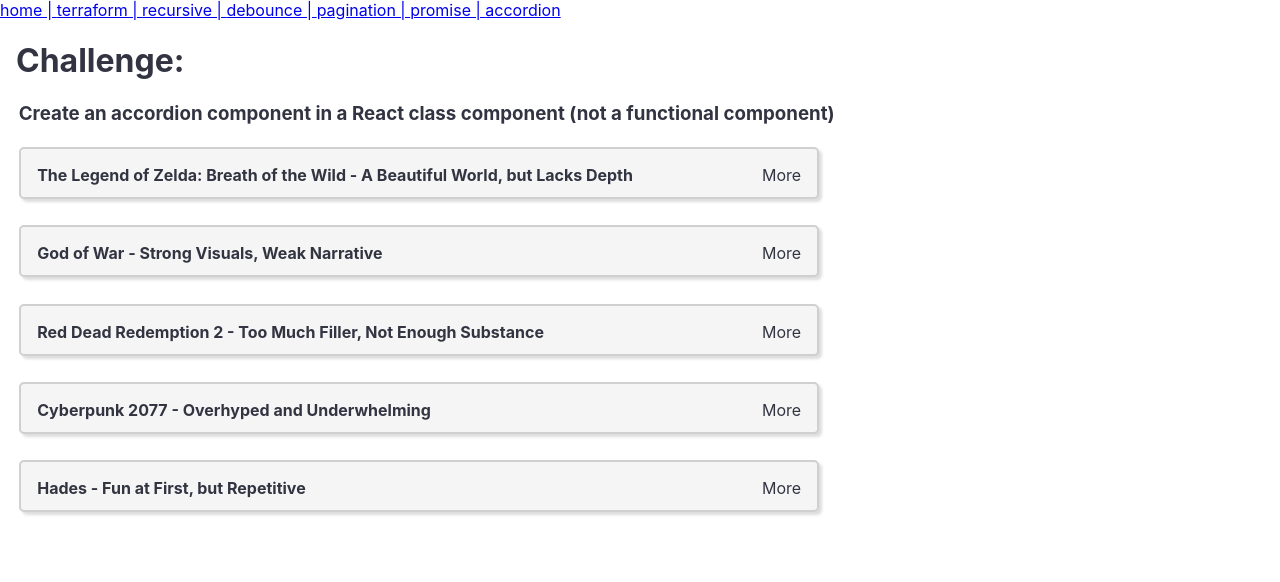
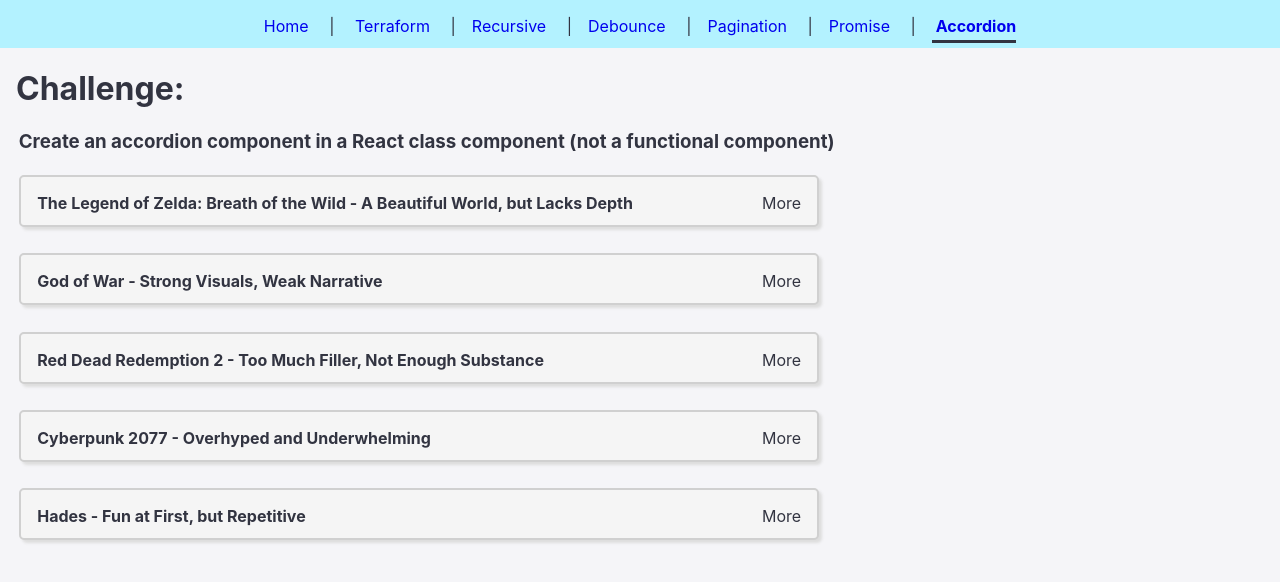
Before and after one commit to jase-d-ace/reddit-frontend-challenges, a React (Create React App) app: page /accordion in a window 1280 px wide. Shown: the top 582 px of the page. Built offline with nearby package versions, Linux system fonts and the light colour scheme.

Commit message:
nav bar styles

```diff
--- a/src/Nav.js
+++ b/src/Nav.js
@@ -1,14 +1,20 @@
-import { Link } from 'react-router-dom';
+import { Link, useLocation } from 'react-router-dom';
 import "./challenges.css"
 
 export default function Nav () {
+    const location = useLocation();
     return (
         <div className="navigation">
             <nav>
+                <span><Link className={`nav-link ${location.pathname == "/" ? 'current' : ""}`} to="/">Home</Link> | </span>
                 {
-                    ["","terraform", "recursive", "debounce", "pagination", "promise"].map(route => <Link key={route} to={`/${route}`}>{route == "" ? "home | " : `${route} | `}</Link>)
+                    [{route: "terraform", label: "Terraform"}, {route: "recursive", label: "Recursive"}, {route: "debounce", label: "Debounce"}, {route: "pagination", label: "Pagination"}, {route: "promise", label: "Promise"}].map(route => (
+                    <span>
+                        <Link className={`nav-link ${location.pathname == `/${route.route}` ? 'current' : ''}`} key={route} to={`/${route.route}`}>{route.label}</Link> |
+                    </span>
+                    ))
                 }
-                <Link to="/accordion">accordion </Link>
+                <Link className={`nav-link ${location.pathname == '/accordion' ? 'current' : ''}`} to="/accordion"> Accordion </Link>
             </nav>
         </div>
     )
--- a/src/challenges.css
+++ b/src/challenges.css
@@ -1,5 +1,27 @@
 body {
-    color: #323441
+    color: #323441;
+    background-color: #F5F5F8;
+}
+
+.navigation {
+    display: flex;
+    flex-direction: row;
+    justify-content: space-evenly;
+    background-color: #B3F2FF;
+    padding-top: 1em;
+    height: 2em;
+}
+
+.nav-link {
+    text-decoration: none;
+    margin-left: 1em;
+    margin-right: 1em;
+}
+
+.current {
+    font-weight: bold;
+    padding-bottom: 0.25em;
+    border-bottom: 3px solid #323441;
 }
 
 h1 {
@@ -20,7 +42,7 @@ h3 {
 }
 
 .pagination-controls {
-    margin-top: 1em;
+    margin-top: 5em;
     display: flex;
     flex-direction: row;
     justify-content: center;
```
